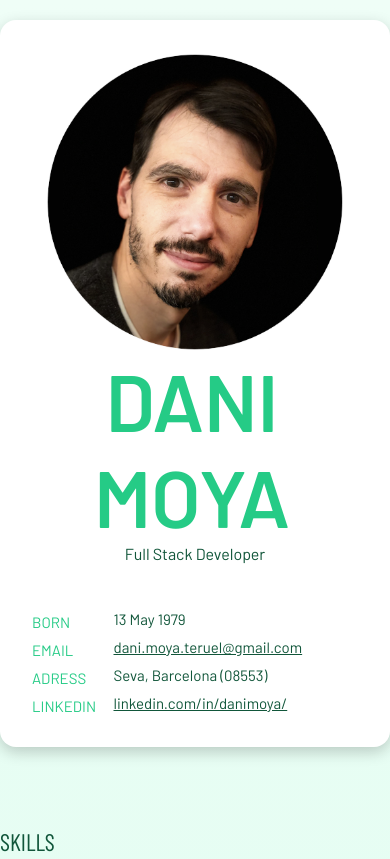
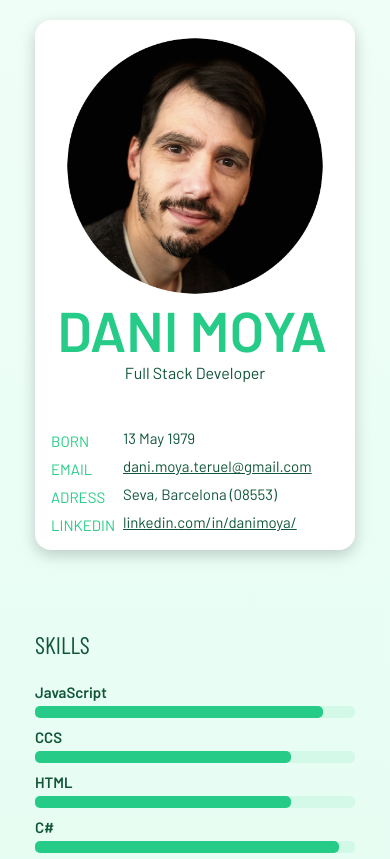
Before and after one commit to soymachine/portfolio, a website: page index.html in a window 390 px wide. Shown: the top 859 px of the page. Drawn offline with nearby package versions, Linux system fonts and the light colour scheme; a web font is replaced by a local one.

Commit message:
mejoras responsive

```diff
--- a/css/cv.css
+++ b/css/cv.css
@@ -513,3 +513,28 @@ a:hover {
         margin-right: 0px;
     }
  }
+
+ @media (max-width: 420px) {
+
+    .home {
+        grid-template:
+        ". intro ." auto
+        ". expertise ." auto
+        ". content ." auto
+        / 1fr minmax(300px, 320px) 1fr;
+        margin-top:20px;
+    }
+
+    .intro {
+        padding:1em;
+    }
+
+    .intro-picture > img {
+        max-width: 260px;
+    }
+
+    .name {
+        font-size: var(--fs-800);
+    }
+
+ }
--- a/js/cv/index.js
+++ b/js/cv/index.js
@@ -1,6 +1,13 @@
 $(document).ready(function(){
 
-    console.log("there")
+    function isMobile() {
+        const regex = /Mobi|Android|webOS|iPhone|iPad|iPod|BlackBerry|IEMobile|Opera Mini/i;
+        return regex.test(navigator.userAgent);
+    }
+
+    if (isMobile()) {
+
+    } else {
         let xOffset = (-200 * .5) + 55;
         let yOffset = 275;
 
@@ -182,15 +189,10 @@ $(document).ready(function(){
                 tooltipWedge.css("left", "30px")
             }
         }
-
-    function isMobile() {
-        const regex = /Mobi|Android|webOS|iPhone|iPad|iPod|BlackBerry|IEMobile|Opera Mini/i;
-        return regex.test(navigator.userAgent);
     }
 
-    if (isMobile()) {
-        console.log("Mobile device detected");
-    } else {
-        console.log("Desktop device detected");
-    }
+
+
+
+
 });
```
Lines whose indentation alone changed are shown as unchanged.
